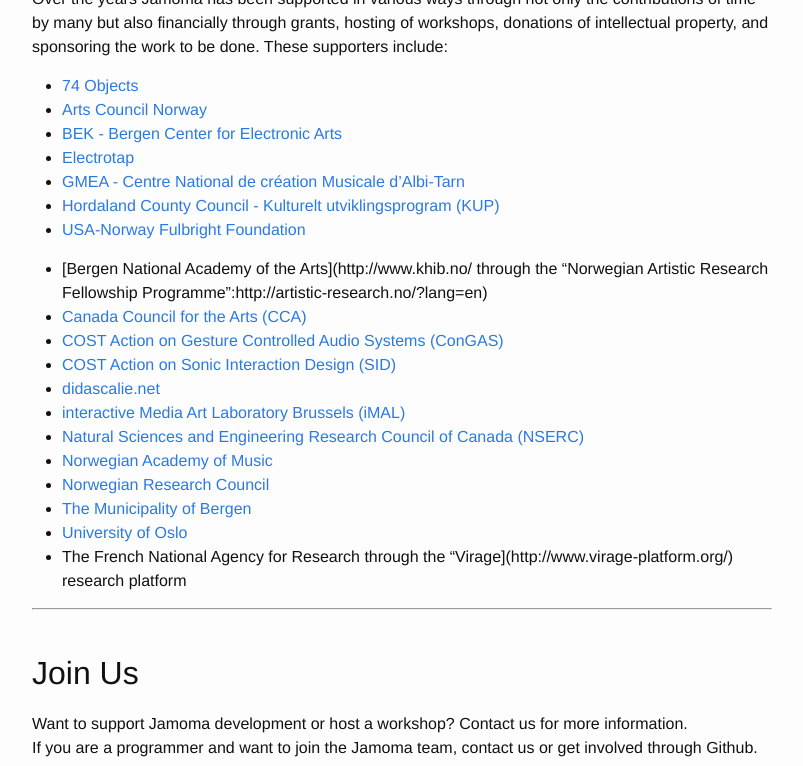
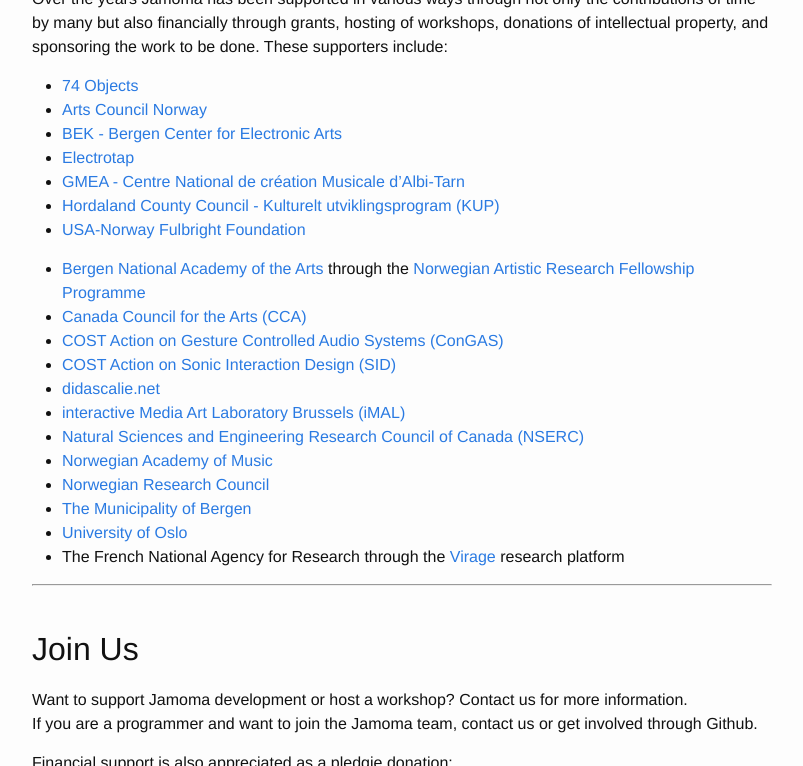
Before and after one commit to jamoma/jamoma.github.io, a Jekyll site: the page built from about.md, in a window 1280 px wide and 900 px high, scrolled down 336 px, cut to the strip 0-766 px from the top of the window. Shown: the whole strip, without its empty margins (238-1041 px from the left). Built offline with Jekyll 4.4.1, drawn with Linux system fonts in a browser that asks for light colours; comment, search, counter and statistics services are not loaded.

Commit message:
fix links

```diff
--- a/about.md
+++ b/about.md
@@ -27,7 +27,7 @@ Over the years Jamoma has been supported in various ways through not only the co
 * [Norwegian Research Council](http://www.forskningsradet.no/)
 * [The Municipality of Bergen](http://www.bergen.kommune.no/)
 * [University of Oslo](http://www.fourms.uio.no/)
-* The French National Agency for Research through the "Virage](http://www.virage-platform.org/) research platform
+* The French National Agency for Research through the [Virage](http://www.virage-platform.org/) research platform
 
 ----
 
```
Also changed, not shown: other parts of about.md (+1 -1 lines).
